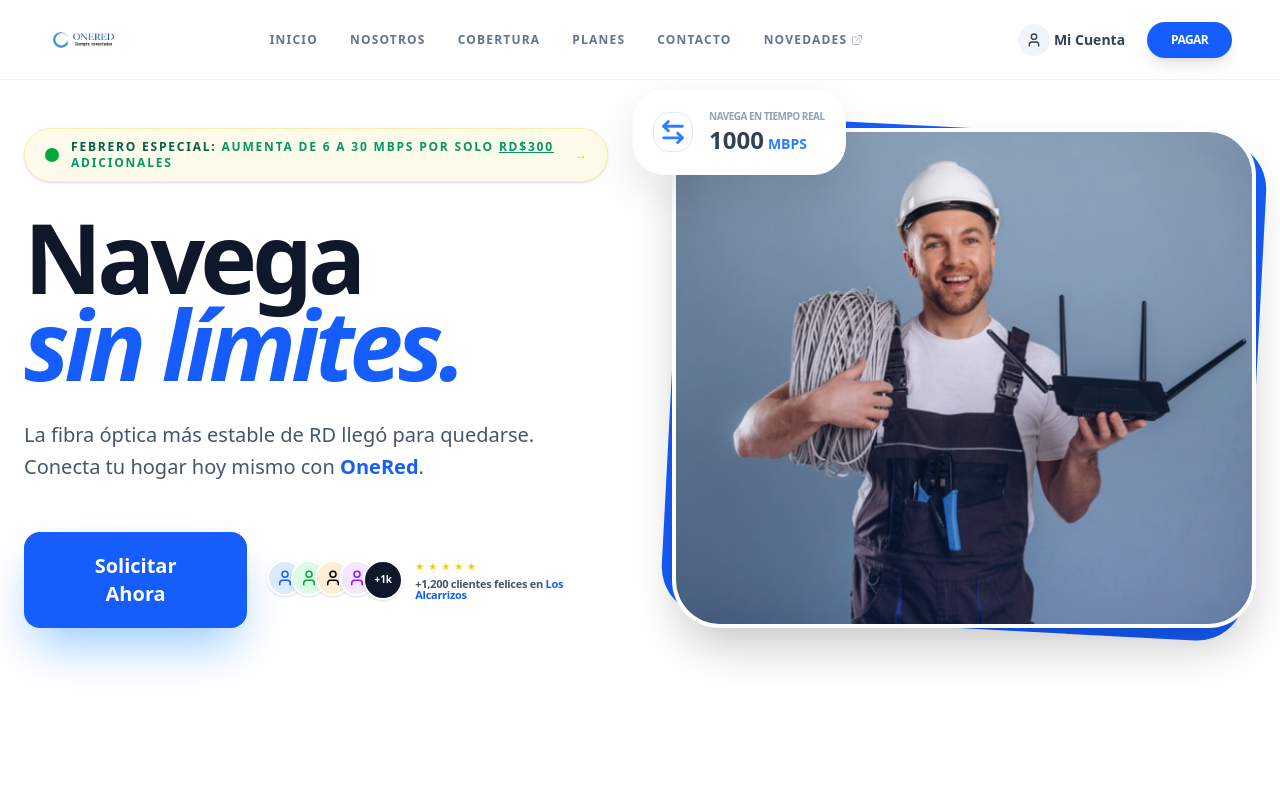
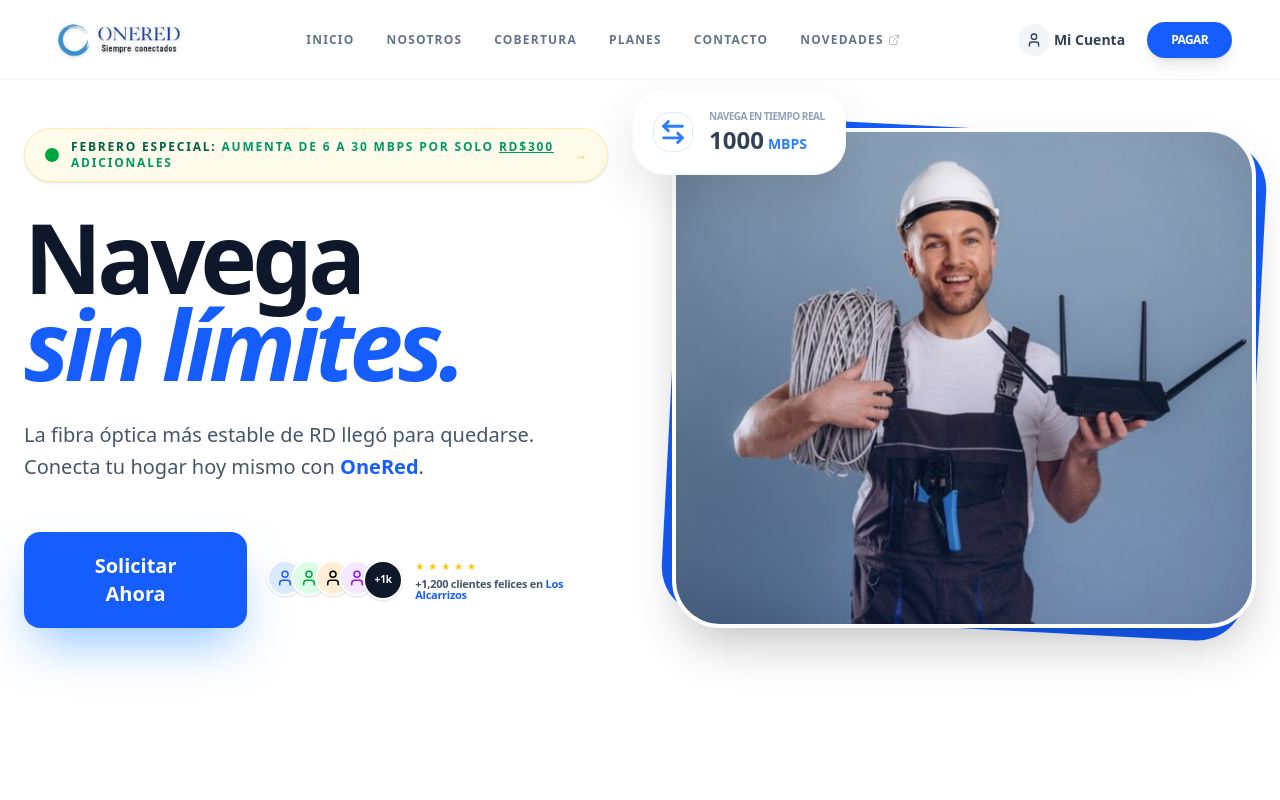
Before and after one commit to juniorguira2012/webpage-onered, a React (Vite) app: page / in a window 1280 px wide. Shown: the top 800 px of the page. Built offline with nearby package versions, Linux system fonts and the light colour scheme.

Commit message:
aumeno de logo

```diff
--- a/src/components/Navbar.jsx
+++ b/src/components/Navbar.jsx
@@ -23,22 +23,23 @@ export default function Navbar() {
     // Reducimos h-20 a h-16 en móvil (h-16 md:h-20)
     <nav className="fixed top-0 w-full bg-white/80 backdrop-blur-md z-50 border-b border-gray-100 h-16 md:h-20 transition-all">
       <div className="flex justify-between items-center px-4 md:px-12 h-full max-w-[1400px] mx-auto">
-
         {/* Lado Izquierdo: Menú + Logo */}
-        <div className="flex items-center gap-1 md:gap-2">
+        <div className="flex items-center gap-1 md:gap-2 relative h-full">
           <button
             onClick={() => setMenuMovilOpen(!menuMovilOpen)}
-            className="lg:hidden p-1.5 text-slate-600 hover:text-blue-600 transition"
+            className="lg:hidden p-1.5 text-slate-600 hover:text-blue-600 transition z-10"
           >
             {menuMovilOpen ? <X size={24} /> : <Menu size={24} />}
           </button>
 
-          <a href="#" className="relative block group">
+          <a href="#" className="relative block group h-full flex items-center">
             <img
               src={logo}
               alt="OneRedRD Logo"
-              // Reducimos altura del logo en móvil (h-10 md:h-16)
-              className="h-10 md:h-16 w-auto object-contain transition-transform duration-300 group-hover:scale-105"
+              // h-16 en móvil y md:h-32 en desktop para que resalte de verdad
+              // La clase 'max-h-none' es clave para que no lo limite el nav
+              className="h-16 md:h-32 w-auto object-contain transition-transform duration-300 group-hover:scale-110 drop-shadow-sm"
+              style={{ maxWidth: 'none' }}
             />
           </a>
         </div>
```
